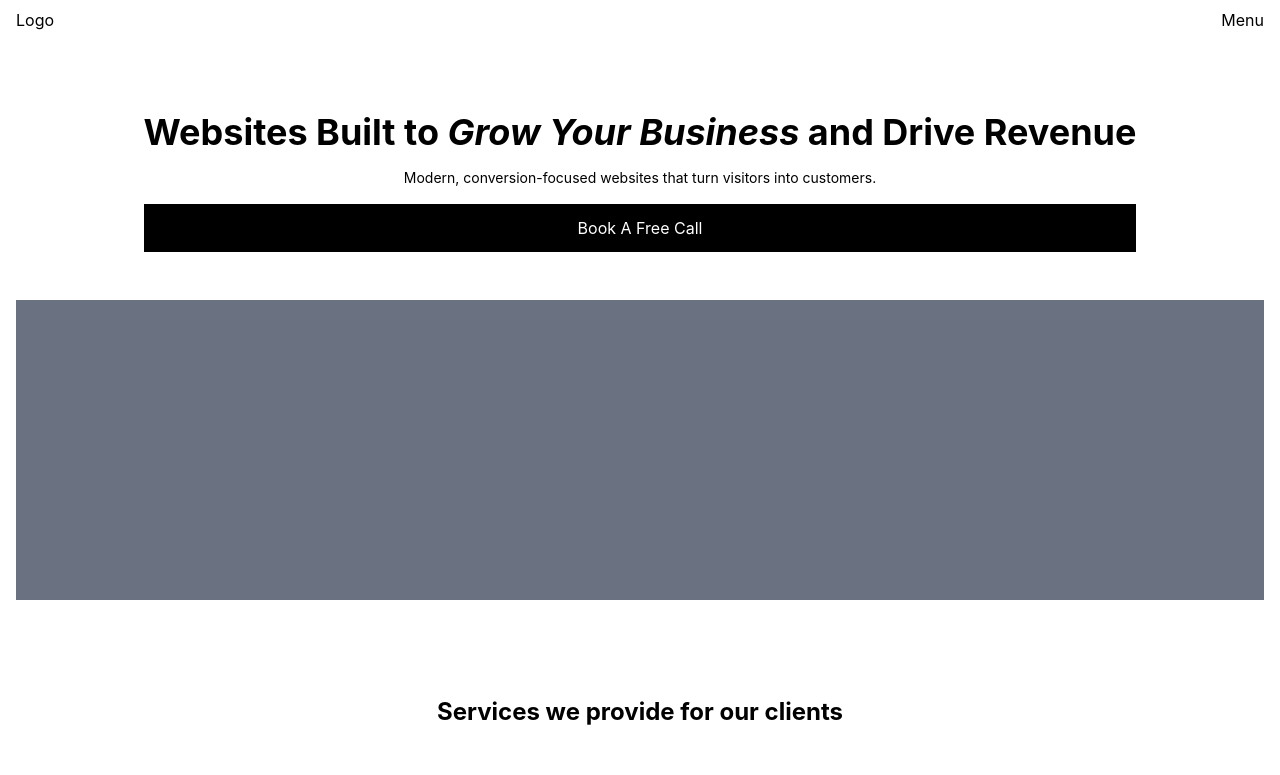
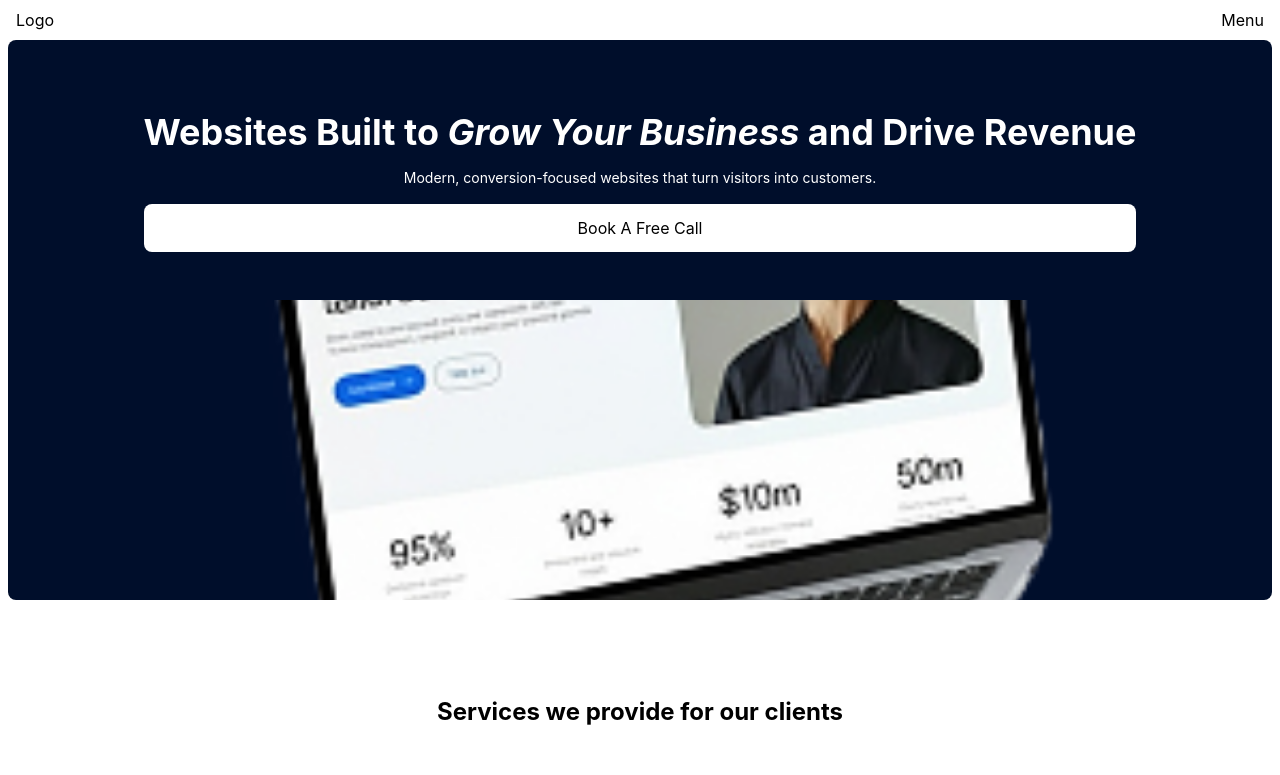
Before and after one commit to Marko21002/agencylanding, a React (Vite) app: page / in a window 1280 px wide. Shown: the top 775 px of the page. Built offline with nearby package versions, Linux system fonts and the light colour scheme.

Commit message:
Update Hero component styling by adding a background color, adjusting button colors, and incorporating an image for enhanced visual appeal and user engagement.

```diff
--- a/src/components/Hero.tsx
+++ b/src/components/Hero.tsx
@@ -1,6 +1,6 @@
 export default function Hero() {
   return (
-    <div className="flex flex-col items-center gap-12  pt-18 px-4">
+    <div className="flex flex-col items-center gap-12  pt-18 px-4 mx-2 bg-[#000E2B] text-white rounded-lg">
       <div className="flex flex-col items-center gap-4">
         <h1 className="text-center text-4xl font-bold">
           Websites Built to <span className="italic">Grow Your Business</span>{' '}
@@ -10,15 +10,18 @@ export default function Hero() {
           Modern, conversion-focused websites that turn visitors into customers.
         </p>
         <div className="w-full">
-          <button className="w-full py-3 bg-black text-white">
+          <button className="w-full py-3 bg-white text-black rounded-lg">
             Book A Free Call
           </button>
         </div>
       </div>
       <div
         className="w-full h-[300px]
-       bg-gray-500"
-      ></div>
+       "
+      >
+        {' '}
+        <img src="/laptop.png" alt="" className="w-full h-full object-cover" />
+      </div>
     </div>
   )
 }
```
Also changed, not shown: public/laptop.png (added).
